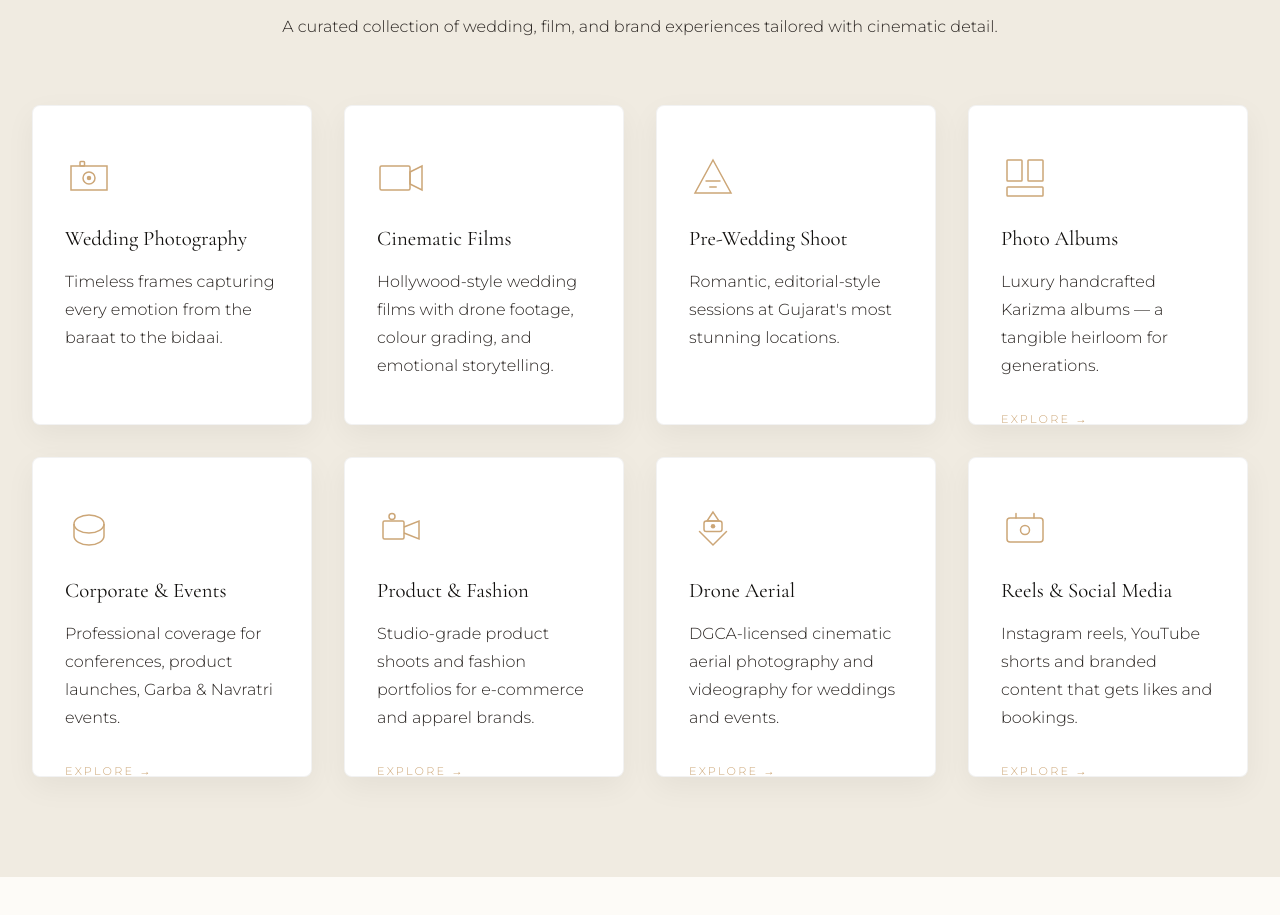
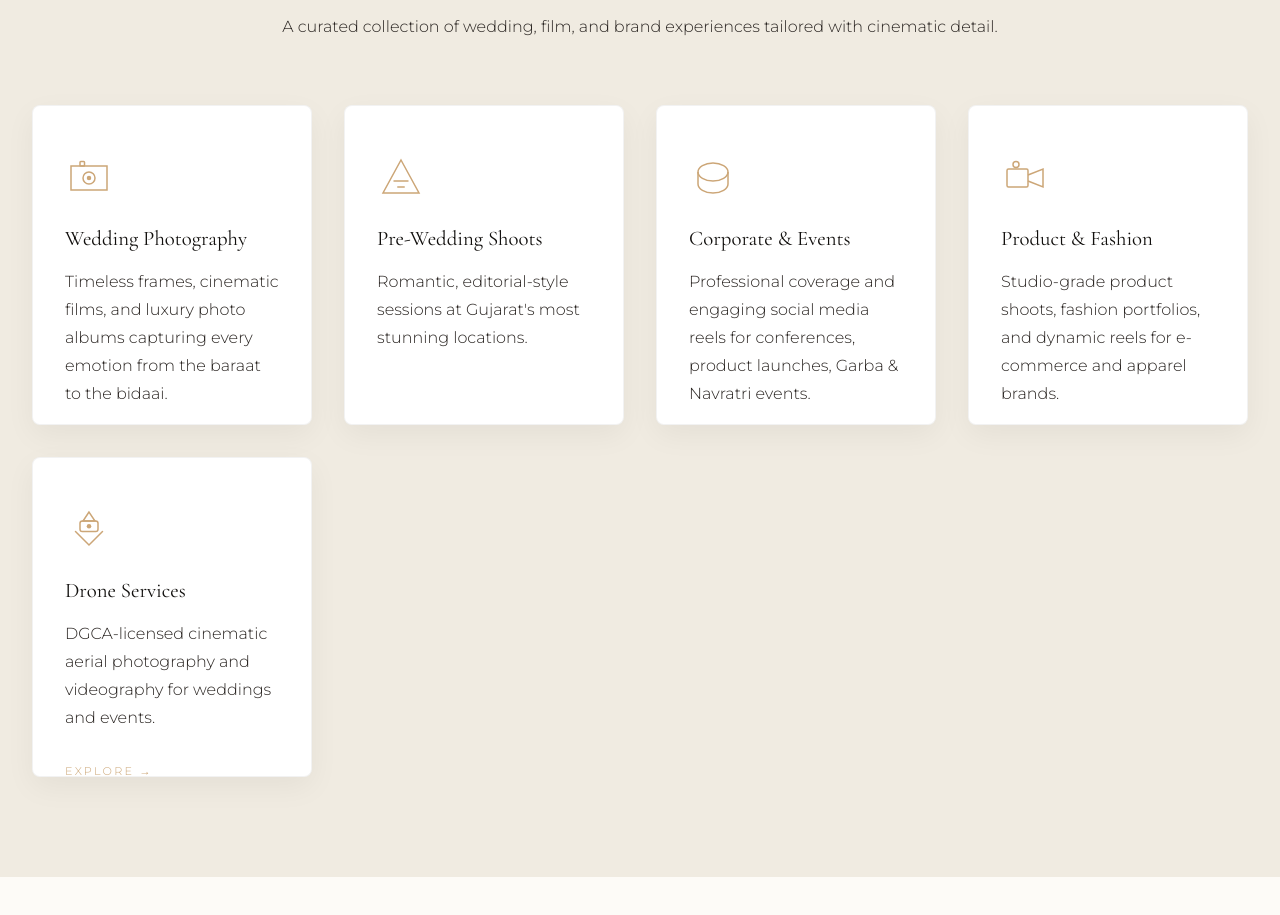
Before and after one commit to Gamivishal/Photoandvideographywhitethem, a website: page index.html in a window 1280 px wide. Shown: the part 2059-2974 px from the top of the page. Drawn offline with nearby package versions, Linux system fonts and the light colour scheme; a web font is replaced by a local one.

Commit message:
Normal change

```diff
--- a/index.html
+++ b/index.html
@@ -181,7 +181,7 @@
           A curated collection of wedding, film, and brand experiences tailored with cinematic detail.
         </p>
       </div>
-      <div class="services-grid services-grid-8">
+      <div class="services-grid">
         <div class="service-card reveal-up" id="svc1">
           <div class="service-card-inner">
             <div class="service-card-front">
@@ -194,12 +194,14 @@
                 </svg>
               </div>
               <h3>Wedding Photography</h3>
-              <p>Timeless frames capturing every emotion from the baraat to the bidaai.</p>
+              <p>Timeless frames, cinematic films, and luxury photo albums capturing every emotion from the baraat to
+                the bidaai.</p>
               <!-- <a href="wedding-photography/" class="service-link">Explore →</a> -->
             </div>
             <div class="service-card-back">
               <h3>Wedding Photography</h3>
-              <p style="color: var(--dark);">Timeless frames capturing every emotion from the baraat to the bidaai.</p>
+              <p style="color: var(--dark);">Timeless frames, cinematic films, and luxury photo albums capturing every
+                emotion from the baraat to the bidaai.</p>
               <a href="wedding-photography/" class="service-link" style="color: var(--dark); font-weight: bold;">Explore
                 →</a>
             </div>
@@ -210,66 +212,23 @@
             <div class="service-card-front">
               <div class="service-icon">
                 <svg viewBox="0 0 64 64" fill="none">
-                  <rect x="4" y="16" width="40" height="32" rx="2" stroke="currentColor" stroke-width="2" />
-                  <path d="M44 24l16-8v32l-16-8V24z" stroke="currentColor" stroke-width="2" />
-                </svg>
-              </div>
-              <h3>Cinematic Films</h3>
-              <p>Hollywood-style wedding films with drone footage, colour grading, and emotional storytelling.</p>
-              <!-- <a href="services/" class="service-link">Explore →</a> -->
-            </div>
-            <div class="service-card-back">
-              <h3>Cinematic Films</h3>
-              <p style="color: var(--dark);">Hollywood-style wedding films with drone footage, colour grading, and
-                emotional storytelling.</p>
-              <a href="services/" class="service-link" style="color: var(--dark); font-weight: bold;">Explore →</a>
-            </div>
-          </div>
-        </div>
-        <div class="service-card reveal-up delay-2" id="svc3">
-          <div class="service-card-inner">
-            <div class="service-card-front">
-              <div class="service-icon">
-                <svg viewBox="0 0 64 64" fill="none">
                   <path d="M32 8L56 52H8L32 8z" stroke="currentColor" stroke-width="2" />
                   <path d="M22 36h20M27 44h10" stroke="currentColor" stroke-width="2" />
                 </svg>
               </div>
-              <h3>Pre-Wedding Shoot</h3>
+              <h3>Pre-Wedding Shoots</h3>
               <p>Romantic, editorial-style sessions at Gujarat's most stunning locations.</p>
-              <!-- <a href="pre-wedding/" class="service-link">Explore→</a> -->
+              <!-- <a href="pre-wedding/" class="service-link">Explore →</a> -->
             </div>
             <div class="service-card-back">
-              <h3>Pre-Wedding Shoot</h3>
+              <h3>Pre-Wedding Shoots</h3>
               <p style="color: var(--dark);">Romantic, editorial-style sessions at Gujarat's most stunning locations.
               </p>
               <a href="pre-wedding/" class="service-link" style="color: var(--dark); font-weight: bold;">Explore →</a>
             </div>
           </div>
         </div>
-        <div class="service-card reveal-up delay-3" id="svc4">
-          <div class="service-card-inner">
-            <div class="service-card-front">
-              <div class="service-icon">
-                <svg viewBox="0 0 64 64" fill="none">
-                  <rect x="8" y="8" width="20" height="28" rx="1" stroke="currentColor" stroke-width="2" />
-                  <rect x="36" y="8" width="20" height="28" rx="1" stroke="currentColor" stroke-width="2" />
-                  <rect x="8" y="44" width="48" height="12" rx="1" stroke="currentColor" stroke-width="2" />
-                </svg>
-              </div>
-              <h3>Photo Albums</h3>
-              <p>Luxury handcrafted Karizma albums — a tangible heirloom for generations.</p>
-              <a href="services/" class="service-link">Explore →</a>
-            </div>
-            <div class="service-card-back">
-              <h3>Photo Albums</h3>
-              <p style="color: var(--dark);">Luxury handcrafted Karizma albums — a tangible heirloom for generations.
-              </p>
-              <a href="services/" class="service-link" style="color: var(--dark); font-weight: bold;">Explore →</a>
-            </div>
-          </div>
-        </div>
-        <div class="service-card reveal-up" id="svc5">
+        <div class="service-card reveal-up delay-2" id="svc3">
           <div class="service-card-inner">
             <div class="service-card-front">
               <div class="service-icon">
@@ -280,19 +239,20 @@
                 </svg>
               </div>
               <h3>Corporate & Events</h3>
-              <p>Professional coverage for conferences, product launches, Garba &amp; Navratri events.</p>
+              <p>Professional coverage and engaging social media reels for conferences, product launches, Garba &amp;
+                Navratri events.</p>
               <a href="corporate-events/" class="service-link">Explore →</a>
             </div>
             <div class="service-card-back">
               <h3>Corporate & Events</h3>
-              <p style="color: var(--dark);">Professional coverage for conferences, product launches, Garba &amp;
-                Navratri events.</p>
+              <p style="color: var(--dark);">Professional coverage and engaging social media reels for conferences,
+                product launches, Garba &amp; Navratri events.</p>
               <a href="corporate-events/" class="service-link" style="color: var(--dark); font-weight: bold;">Explore
                 →</a>
             </div>
           </div>
         </div>
-        <div class="service-card reveal-up delay-1" id="svc6">
+        <div class="service-card reveal-up delay-3" id="svc4">
           <div class="service-card-inner">
             <div class="service-card-front">
               <div class="service-icon">
@@ -303,19 +263,20 @@
                 </svg>
               </div>
               <h3>Product & Fashion</h3>
-              <p>Studio-grade product shoots and fashion portfolios for e-commerce and apparel brands.</p>
+              <p>Studio-grade product shoots, fashion portfolios, and dynamic reels for e-commerce and apparel brands.
+              </p>
               <a href="product-fashion/" class="service-link">Explore →</a>
             </div>
             <div class="service-card-back">
               <h3>Product & Fashion</h3>
-              <p style="color: var(--dark);">Studio-grade product shoots and fashion portfolios for e-commerce and
-                apparel brands.</p>
+              <p style="color: var(--dark);">Studio-grade product shoots, fashion portfolios, and dynamic reels for
+                e-commerce and apparel brands.</p>
               <a href="product-fashion/" class="service-link" style="color: var(--dark); font-weight: bold;">Explore
                 →</a>
             </div>
           </div>
         </div>
-        <div class="service-card reveal-up delay-2" id="svc7">
+        <div class="service-card reveal-up" id="svc5">
           <div class="service-card-inner">
             <div class="service-card-front">
               <div class="service-icon">
@@ -326,12 +287,12 @@
                   <circle cx="32" cy="27" r="3" fill="currentColor" />
                 </svg>
               </div>
-              <h3>Drone Aerial</h3>
+              <h3>Drone Services</h3>
               <p>DGCA-licensed cinematic aerial photography and videography for weddings and events.</p>
               <a href="drone-photography/" class="service-link">Explore →</a>
             </div>
             <div class="service-card-back">
-              <h3>Drone Aerial</h3>
+              <h3>Drone Services</h3>
               <p style="color: var(--dark);">DGCA-licensed cinematic aerial photography and videography for weddings and
                 events.</p>
               <a href="drone-photography/" class="service-link" style="color: var(--dark); font-weight: bold;">Explore
@@ -339,54 +300,6 @@
             </div>
           </div>
         </div>
-        <div class="service-card reveal-up delay-3" id="svc8">
-          <div class="service-card-inner">
-            <div class="service-card-front">
-              <div class="service-icon">
-                <svg viewBox="0 0 64 64" fill="none">
-                  <rect x="8" y="16" width="48" height="32" rx="4" stroke="currentColor" stroke-width="2" />
-                  <circle cx="32" cy="32" r="6" stroke="currentColor" stroke-width="2" />
-                  <path d="M20 16V10M44 16V10" stroke="currentColor" stroke-width="2" stroke-linecap="round" />
-                </svg>
-              </div>
-              <h3>Reels &amp; Social Media</h3>
-              <p>Instagram reels, YouTube shorts and branded content that gets likes and bookings.</p>
-              <a href="services/" class="service-link">Explore →</a>
-            </div>
-            <div class="service-card-back">
-              <h3>Reels &amp; Social Media</h3>
-              <p style="color: var(--dark);">Instagram reels, YouTube shorts and branded content that gets likes and
-                bookings.</p>
-              <a href="services/" class="service-link" style="color: var(--dark); font-weight: bold;">Explore →</a>
-            </div>
-          </div>
-        </div>
-        <!-- <section class="choose-vibe section-pad dark-section" id="chooseVibe">
-  <div class="container">
-    <div class="section-header center">
-      <span class="section-label light">Select Your Mood</span>
-      <h2 class="section-title light">Choose Your Vibe</h2>
-      <p class="section-desc light">Pick the vibe that matches your wedding style.</p>
-    </div>
-    <div class="vibe-grid">
-      <div class="vibe-card reveal-up" id="vibe1">
-        <div class="vibe-icon"><i class="las la-sun"></i></div>
-        <h3>Radiant</h3>
-        <p>Bright, colorful celebrations full of joy.</p>
-      </div>
-      <div class="vibe-card reveal-up delay-1" id="vibe2">
-        <div class="vibe-icon"><i class="las la-moon"></i></div>
-        <h3>Elegant</h3>
-        <p>Classic, timeless elegance with soft tones.</p>
-      </div>
-      <div class="vibe-card reveal-up delay-2" id="vibe3">
-        <div class="vibe-icon"><i class="las la-leaf"></i></div>
-        <h3>Nature</h3>
-        <p>Organic, earthy vibes for outdoor settings.</p>
-      </div>
-    </div>
-  </div>
-</section> -->
       </div>
     </div>
   </section>
@@ -654,35 +567,25 @@
       </div>
       <div class="instagram-grid">
         <a href="https://www.instagram.com/yashraj_motion_picturez/" target="_blank" rel="noopener" class="insta-item"
-          style="background-image: url(&quot;https://images.unsplash.com/photo-1511285560929-80b456fea0bc?w=400&q=70&quot;);"><span
-            class="insta-icon">📷</span></a>
+          style="background-image: url(&quot;https://images.unsplash.com/photo-1511285560929-80b456fea0bc?w=400&q=70&quot;);"></a>
         <a href="https://www.instagram.com/yashraj_motion_picturez/" target="_blank" rel="noopener" class="insta-item"
-          style="background-image: url(&quot;https://images.unsplash.com/photo-1519741497674-611481863552?w=400&q=70&quot;);"><span
-            class="insta-icon">📷</span></a>
+          style="background-image: url(&quot;https://images.unsplash.com/photo-1519741497674-611481863552?w=400&q=70&quot;);"></a>
         <a href="https://www.instagram.com/yashraj_motion_picturez/" target="_blank" rel="noopener" class="insta-item"
-          style="background-image: url(&quot;https://images.unsplash.com/photo-1563729784474-d77dbb933a9e?w=400&q=70&quot;);"><span
-            class="insta-icon">📷</span></a>
+          style="background-image: url(&quot;https://images.unsplash.com/photo-1563729784474-d77dbb933a9e?w=400&q=70&quot;);"></a>
         <a href="https://www.instagram.com/yashraj_motion_picturez/" target="_blank" rel="noopener" class="insta-item"
-          style="background-image: url(&quot;https://images.unsplash.com/photo-1515934751635-c81c6bc9a2d8?w=400&q=70&quot;);"><span
-            class="insta-icon">📷</span></a>
+          style="background-image: url(&quot;https://images.unsplash.com/photo-1515934751635-c81c6bc9a2d8?w=400&q=70&quot;);"></a>
         <a href="https://www.instagram.com/yashraj_motion_picturez/" target="_blank" rel="noopener" class="insta-item"
-          style="background-image: url(&quot;https://images.unsplash.com/photo-1529636798458-92182e662485?w=400&q=70&quot;);"><span
-            class="insta-icon">📷</span></a>
+          style="background-image: url(&quot;https://images.unsplash.com/photo-1529636798458-92182e662485?w=400&q=70&quot;);"></a>
         <a href="https://www.instagram.com/yashraj_motion_picturez/" target="_blank" rel="noopener" class="insta-item"
-          style="background-image: url(&quot;https://images.unsplash.com/photo-1537633552985-df8429e8048b?w=400&q=70&quot;);"><span
-            class="insta-icon">📷</span></a>
+          style="background-image: url(&quot;https://images.unsplash.com/photo-1537633552985-df8429e8048b?w=400&q=70&quot;);"></a>
         <a href="https://www.instagram.com/yashraj_motion_picturez/" target="_blank" rel="noopener" class="insta-item"
-          style="background-image: url(&quot;https://images.unsplash.com/photo-1583939003579-730e3918a45a?w=400&q=70&quot;);"><span
-            class="insta-icon">📷</span></a>
+          style="background-image: url(&quot;https://images.unsplash.com/photo-1583939003579-730e3918a45a?w=400&q=70&quot;);"></a>
         <a href="https://www.instagram.com/yashraj_motion_picturez/" target="_blank" rel="noopener" class="insta-item"
-          style="background-image: url(&quot;https://images.unsplash.com/photo-1591604466107-ec97de577aff?w=400&q=70&quot;);"><span
-            class="insta-icon">📷</span></a>
+          style="background-image: url(&quot;https://images.unsplash.com/photo-1591604466107-ec97de577aff?w=400&q=70&quot;);"></a>
         <a href="https://www.instagram.com/yashraj_motion_picturez/" target="_blank" rel="noopener" class="insta-item"
-          style="background-image: url(&quot;https://images.unsplash.com/photo-1522673607200-164d1b6ce486?w=400&q=70&quot;);"><span
-            class="insta-icon">📷</span></a>
+          style="background-image: url(&quot;https://images.unsplash.com/photo-1522673607200-164d1b6ce486?w=400&q=70&quot;);"></a>
         <a href="https://www.instagram.com/yashraj_motion_picturez/" target="_blank" rel="noopener" class="insta-item"
-          style="background-image: url(&quot;https://images.unsplash.com/photo-1460978812857-470ed1c77af0?w=400&q=70&quot;);"><span
-            class="insta-icon">📷</span></a>
+          style="background-image: url(&quot;https://images.unsplash.com/photo-1460978812857-470ed1c77af0?w=400&q=70&quot;);"></a>
       </div>
       <!-- <div style="text-align:center;margin-top:2rem;">
         <a href="https://www.instagram.com/yashraj_motion_picturez/" target="_blank" rel="noopener" class="btn-outline"
```
